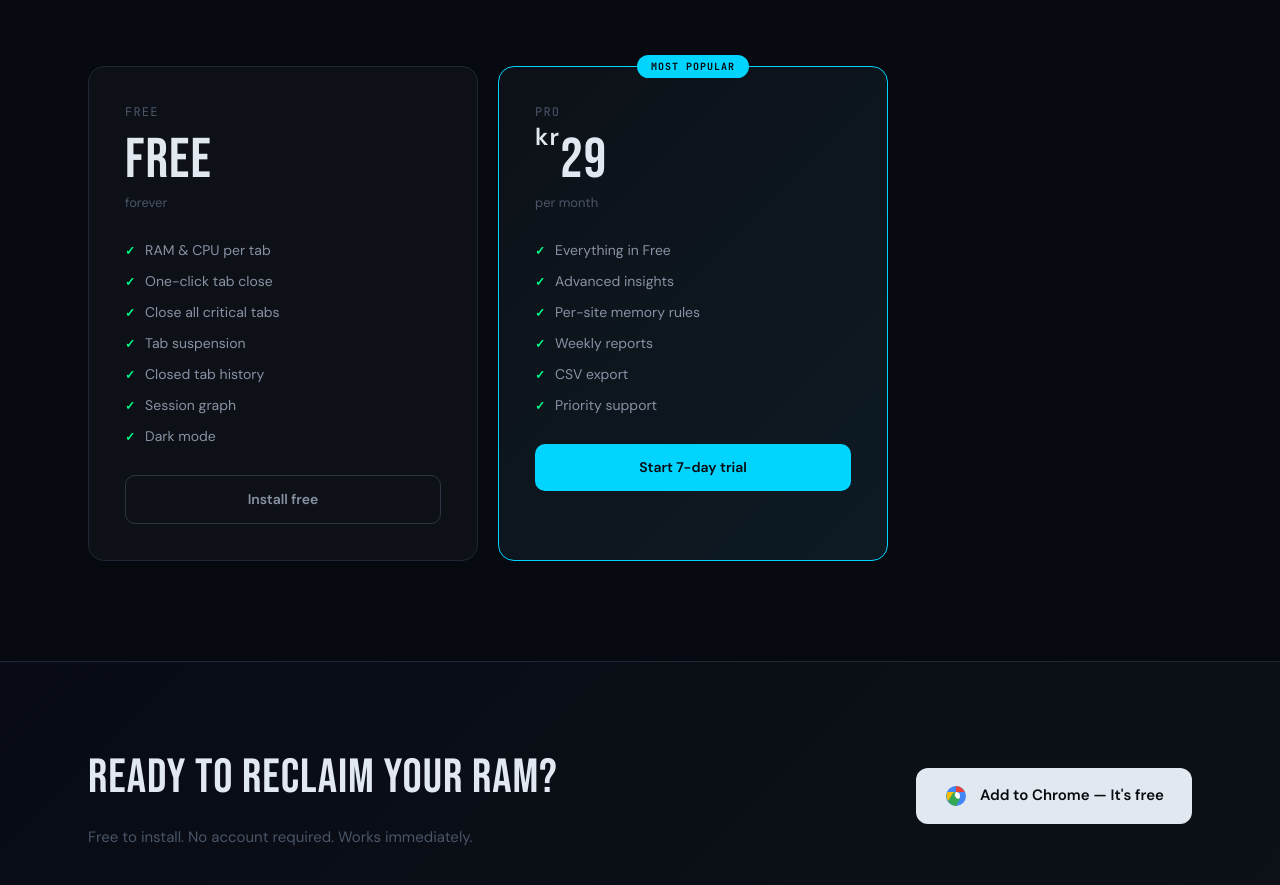
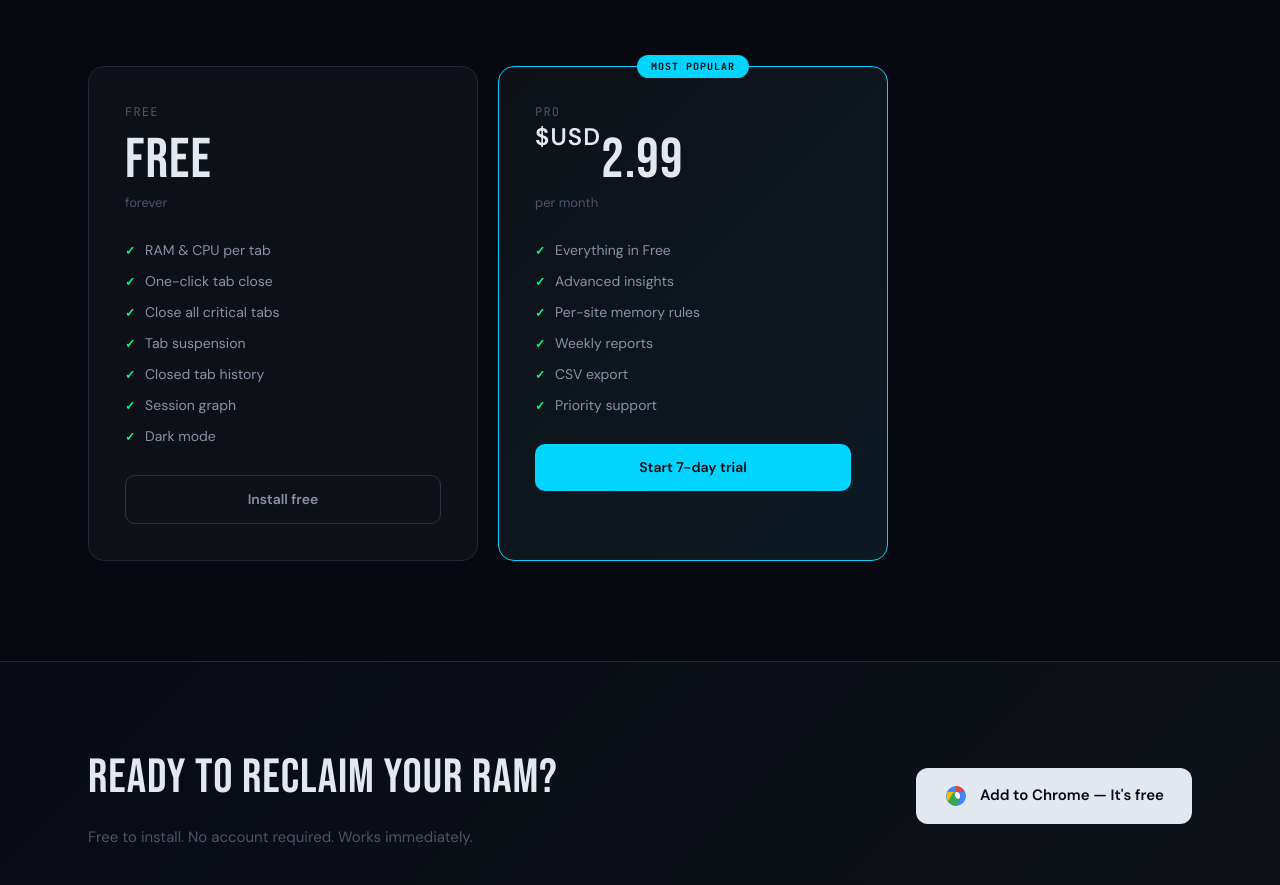
Before and after one commit to Fiskerik/Tabmonitor-web, a Next.js app: page / in a window 1280 px wide. Shown: the part 1903-2788 px from the top of the page. Built offline with nearby package versions, Linux system fonts and the light colour scheme.

Commit message:
Update page.tsx

```diff
--- a/app/page.tsx
+++ b/app/page.tsx
@@ -63,7 +63,7 @@ const PRICING = [
   },
   {
     name: 'Pro',
-    price: '29',
+    price: '2.99',
     period: 'per month',
     features: [
       'Everything in Free',
@@ -768,7 +768,7 @@ export default function LandingPage() {
               <div key={plan.name} className={`pricing-card ${plan.highlight ? 'highlight' : ''}`}>
                 <p className="plan-name">{plan.name}</p>
                 <div className="plan-price">
-                  {plan.price === '0' ? 'Free' : <><sup>kr</sup>{plan.price}</>}
+                  {plan.price === '0' ? 'Free' : <><sup>$USD</sup>{plan.price}</>}
                 </div>
                 <p className="plan-period">{plan.period}</p>
                 <ul className="plan-features">
```
